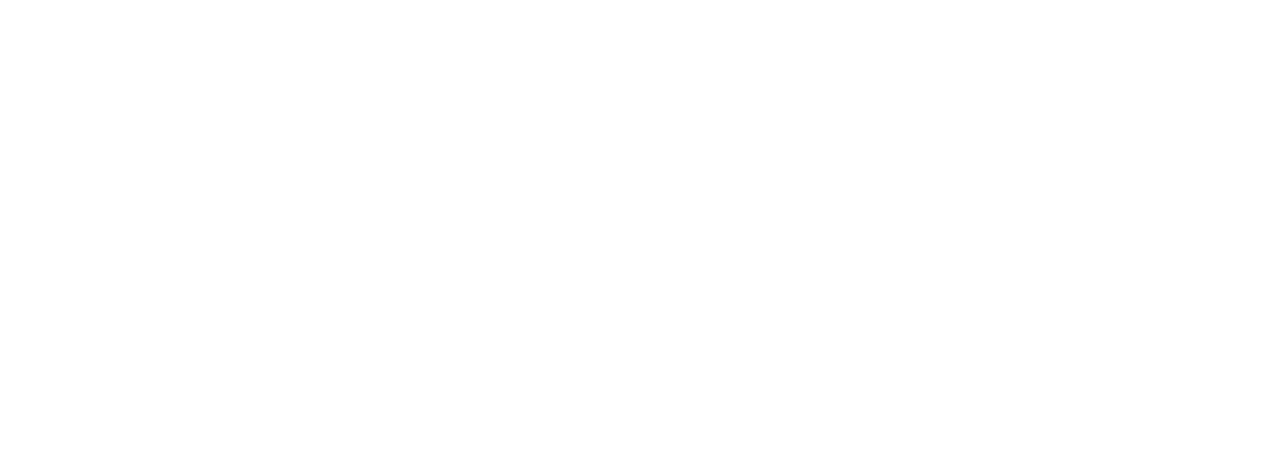
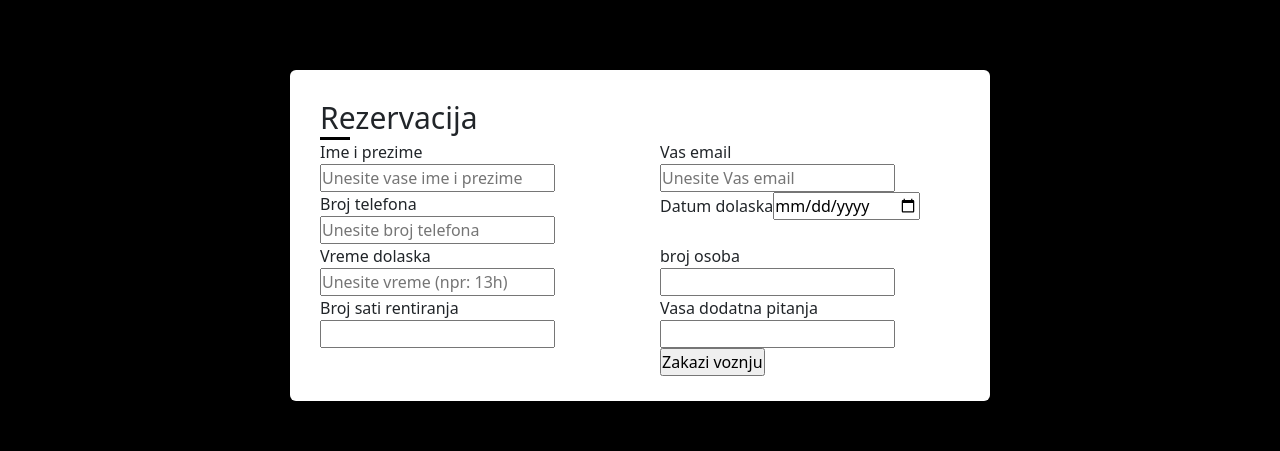
Before and after one commit to SrdjanBilanovic/rentQuadFruska, an Angular app: page / in a window 1280 px wide. Shown: the part 1065-1516 px from the top of the page. Before the commit the page ends 972 px from the top, so only its background shows below. Built offline with nearby package versions, Linux system fonts and the light colour scheme.

Commit message:
forma prva deo

```diff
--- a/src/app/app.component.html
+++ b/src/app/app.component.html
@@ -1,5 +1,6 @@
 <app-nav-bar></app-nav-bar>
 <app-home-page></app-home-page>
+<app-reservation></app-reservation>
 <app-footer></app-footer>
 
 <router-outlet></router-outlet>
--- a/src/app/app.module.ts
+++ b/src/app/app.module.ts
@@ -6,13 +6,15 @@
 import { HomePageComponent } from './home-page/home-page.component';
 import { NavBarComponent } from './nav-bar/nav-bar.component';
 import { FooterComponent } from './footer/footer.component';
+import { ReservationComponent } from './reservation/reservation.component';
 
 @NgModule({
   declarations: [
     AppComponent,
     HomePageComponent,
     NavBarComponent,
-    FooterComponent
+    FooterComponent,
+    ReservationComponent
   ],
   imports: [
     BrowserModule,
--- /dev/null
+++ b/src/app/reservation/reservation.component.css
@@ -0,0 +1,47 @@
+*{
+    margin: 0;
+    padding: 0;
+    box-sizing: border-box;
+}
+.body{
+    display: flex;
+    height: 100vh;
+    justify-content:center;
+    align-items: center;
+    background: black;
+}
+.container{
+    max-width: 700px;
+    width: 100%;
+    background: white;
+    padding: 25px 30px;
+    border-radius: 6px;
+}
+.container .title{
+    font-size: 30px;
+    font-weight: 500;
+    position: relative;
+}
+.container .title::before{
+    content: "";
+    position:absolute;
+    height: 3px;
+    width: 30px;
+    left: 0;
+    bottom: 0;
+    background: black;
+}
+.container form .user-details{
+    display: flex;
+    flex-wrap: wrap;
+    justify-content: space-between;
+}
+form .user-details .input-box{
+    width: calc(100% / 2 - 20px);
+}
+.user-details  .input-box
+.user-details  .input-box input{
+    height: 45px;
+    width: 100%;
+
+}
--- /dev/null
+++ b/src/app/reservation/reservation.component.html
@@ -0,0 +1,45 @@
+<div class="body">
+<div class="container">
+    <div class="title">Rezervacija</div>
+    <form action="#">
+        <div class="user-details">
+            <div class="input-box">
+                <span class="details">Ime i prezime</span>
+                <input type="text" placeholder="Unesite vase ime i prezime" required>
+            </div>
+            <div class="input-box">
+                <span class="details">Vas email</span>
+                <input type="text" placeholder="Unesite Vas email" required>
+            </div>
+            <div class="input-box">
+                <span class="details">Broj telefona</span>
+                <input type="text" placeholder="Unesite broj telefona" required>
+            </div>
+            <div class="input-box">
+                <span class="details">Datum dolaska</span>
+                <input type="date" required>
+            </div>
+            <div class="input-box">
+                <span class="details">Vreme dolaska</span>
+                <input type="text" placeholder="Unesite vreme (npr: 13h)" required>
+            </div>
+            <div class="input-box">
+                <span class="details">broj osoba</span>
+                <input type="number" max="2" required>
+            </div>
+            <div class="input-box">
+                <span class="details">Broj sati rentiranja</span>
+                <input type="number" max="12" required>
+            </div>
+            <div class="input-box">
+                <span class="details">Vasa dodatna pitanja</span>
+                <input type="text">
+                <div class="button">
+                    <input type="submit" value="Zakazi voznju">
+                </div>
+            </div>
+        </div>
+
+    </form>
+</div>
+</div>
```
Also changed, not shown: src/app/reservation/reservation.component.ts (added, +10 -0 lines), 1 other file (tests, documents, lock files or other folders).
